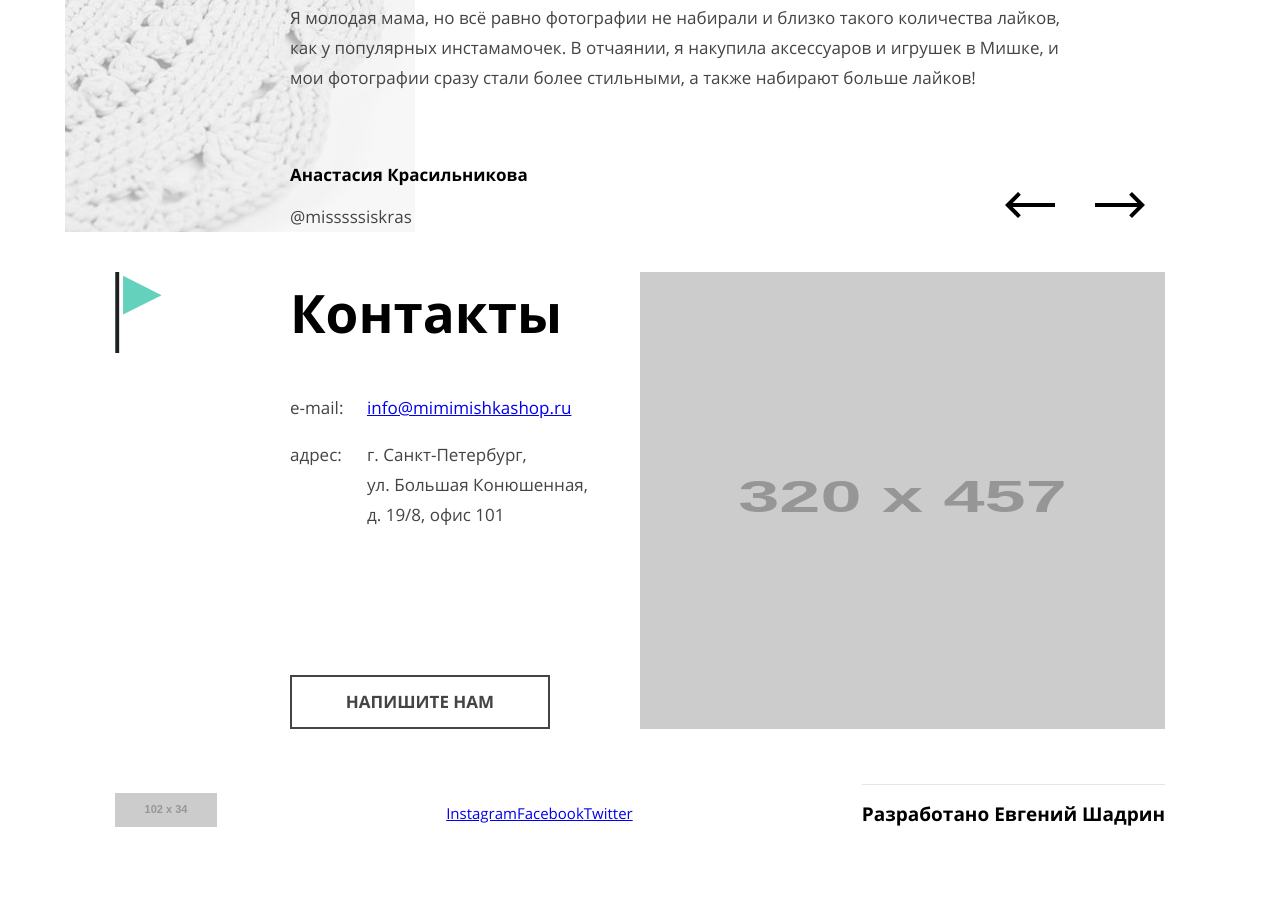
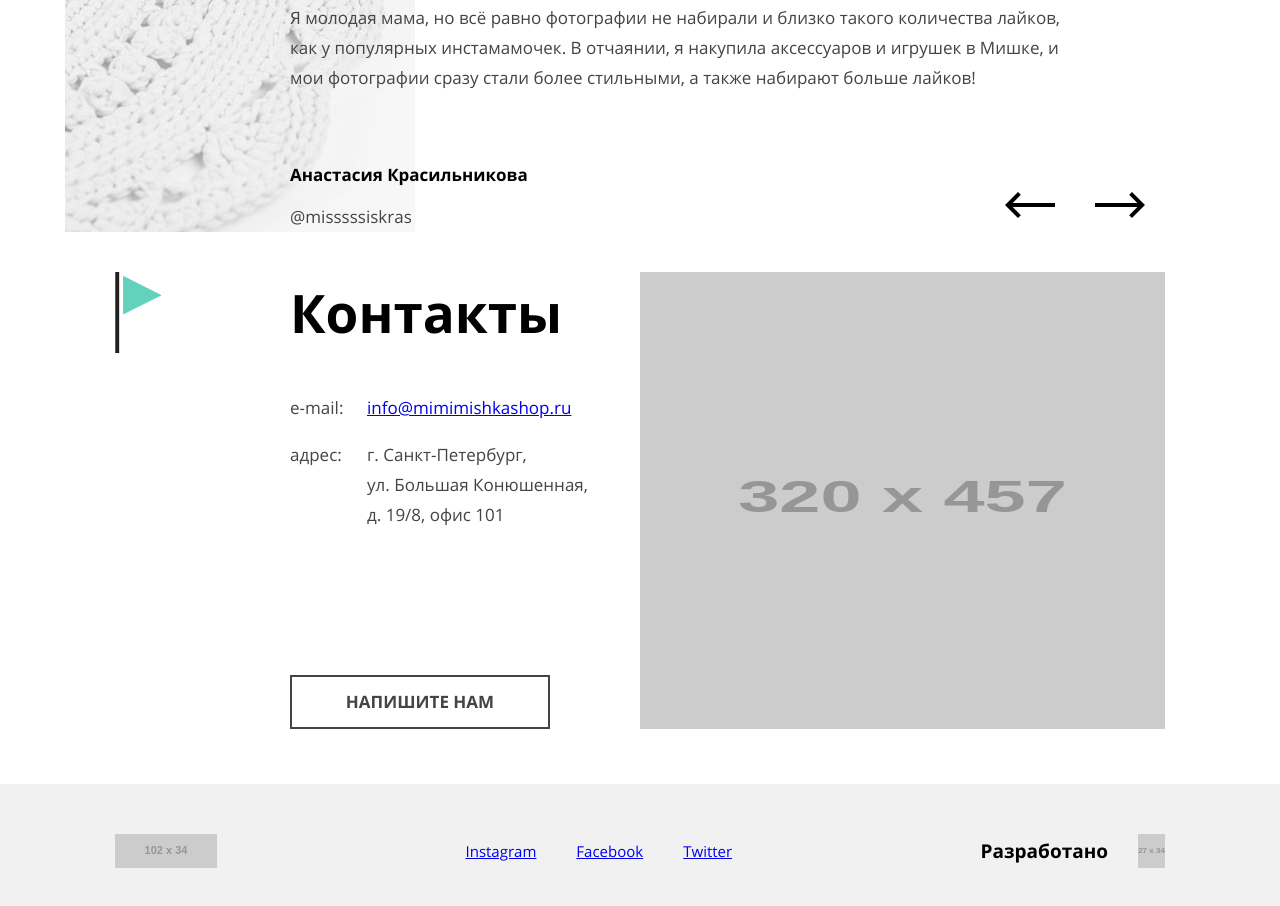
Before and after one commit to shampansky/mishka, a website: page source/index.html in a window 1280 px wide. Shown: the part 2398-3304 px from the top of the page. Before the commit the page ends 3241 px from the top, so only its background shows below. Drawn offline with nearby package versions, Linux system fonts and the light colour scheme; files that its build step writes are made by us from their sources; placeholder pictures from the web are drawn by us; files whose address does not match are found by name.

Commit message:
сверстан футер

```diff
--- a/source/index.html
+++ b/source/index.html
@@ -187,7 +187,9 @@
             <a class="social__link social__link--twitter" href="#">Twitter</a>
           </li>
         </ul>
-          <p class="copyright">Разработано <span class="copyright__author">Евгений Шадрин</span>
+          <p class="copyright">
+            <span class="copyright__text">Разработано</span>
+            <img class="copyright__logo" src="http://placehold.it/27x34" alt="Html Academy Лого">
           </p>
       </div>
     </footer>
--- a/source/sass/blocks/copyright.scss
+++ b/source/sass/blocks/copyright.scss
@@ -1,11 +1,21 @@
 .copyright {
+  display: flex;
+  align-items: center;
   margin: 0;
-  padding: 20px 0;
+  padding: 22px 0;
 
   font-size: 19px;
   line-height: 18px;
   font-weight: 700;
   color: #000000;
+}
 
-  border-top: 1px solid #e5e5e5;
+.copyright__text {
+  margin-right: 30px;
 }
+
+@media (min-width: $tablet-width) {
+  .copyright {
+    padding: 0;
+  }
+}
--- a/source/sass/blocks/page-footer.scss
+++ b/source/sass/blocks/page-footer.scss
@@ -1,3 +1,7 @@
+.page-footer {
+  background-color: #f1f1f1;
+}
+
 .page-footer__wrapper {
   display: flex;
   flex-direction: column;
@@ -8,7 +12,19 @@
   display: none;
 }
 
+.page-footer__logo-image {
+  display: block;
+}
+
+.page-footer__social {
+  border-bottom: 1px solid #e5e5e5;
+}
+
 @media (min-width: $tablet-width) {
+  .page-footer {
+    padding: 50px 0;
+  }
+
   .page-footer__wrapper {
     flex-direction: row;
     justify-content: space-between;
@@ -17,4 +33,8 @@
   .page-footer__logo {
     display: block;
   }
+
+  .page-footer__social {
+    border-bottom: none;
+  }
 }
--- a/source/sass/blocks/social.scss
+++ b/source/sass/blocks/social.scss
@@ -1,5 +1,15 @@
 .social {
   @include reset-list-style;
   display: flex;
+  padding: 25px 0 28px 0;
+}
 
+.social__link {
+  padding: 0 20px;
 }
+
+@media (min-width: $tablet-width){
+  .social {
+    padding: 0;
+  }
+}
```
